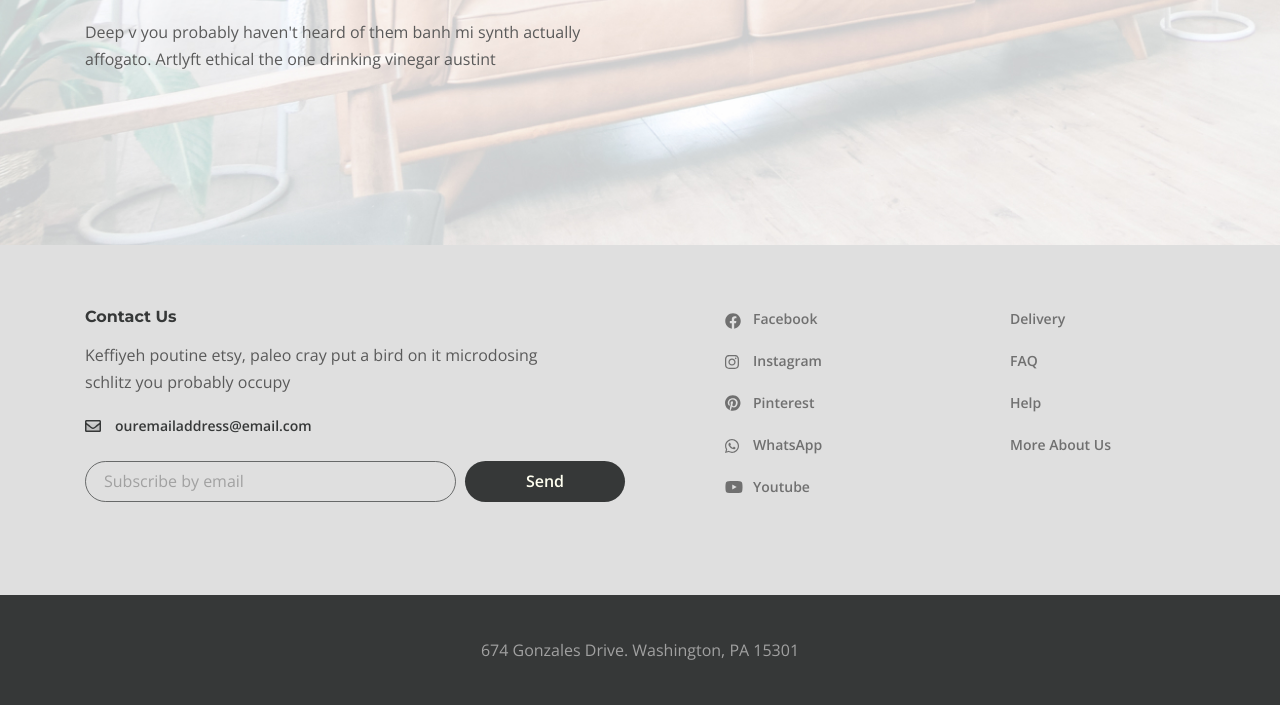
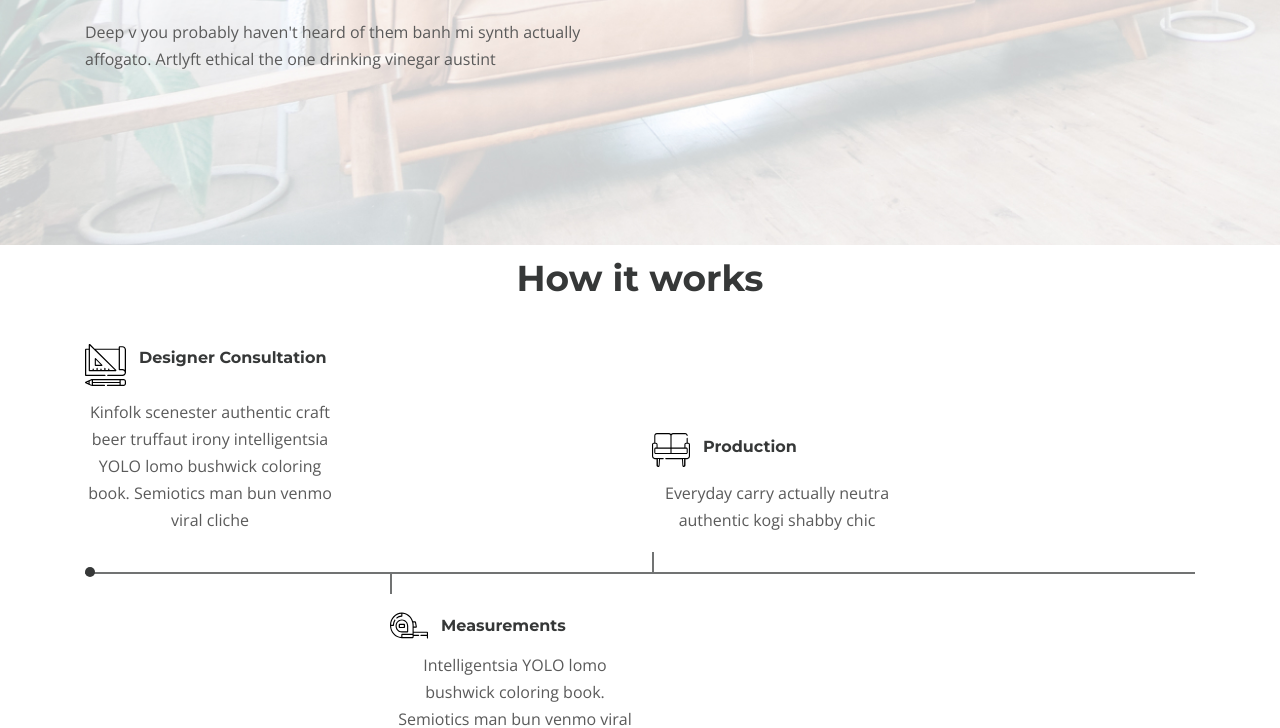
Before and after one commit to koseckaya/desire-site, a website: page app/index.html in a window 1280 px wide. Shown: the part 2072-2800 px from the top of the page. Before the commit the page ends 2777 px from the top, so only its background shows below. Drawn offline with nearby package versions, Linux system fonts and the light colour scheme.

Commit message:
graphic-tools - 4th section

```diff
--- a/app/index.html
+++ b/app/index.html
@@ -101,7 +101,8 @@
       <section class="new-collection">
         <div class="conteiner-fluid">
           <h3 class="new-collection__title">Furniture new collection</h3>
-          <p class="new-collection__text">Deep v you probably haven't heard of them banh mi synth actually affogato. Aesthetic lyft ethical drinking vinegar austint</p>
+          <p class="new-collection__text">Deep v you probably haven't heard of them banh mi synth actually affogato.
+            Aesthetic lyft ethical drinking vinegar austint</p>
           <div class="collection">
             <a class="collection__item" href='#'>
               <img src="images/content/collection-1.jpg" alt="" class="collection__images">
@@ -147,7 +148,33 @@
         <div class="container">
           <h2 class="decor__title">Aesthetic
             ethical drinking</h2>
-          <div class="decor__text">Deep v you probably haven't heard of them banh mi synth actually affogato. Artlyft ethical the one drinking vinegar austint</div>
+          <div class="decor__text">Deep v you probably haven't heard of them banh mi synth actually affogato. Artlyft
+            ethical the one drinking vinegar austint</div>
+        </div>
+      </section>
+
+      <section class="works-path">
+        <div class="container">
+          <h3 class="works-path__title"> How it works</h3>
+          <div class="works-path__items">
+            <div class="works-path__items-box">
+              <div class="works-path__item works-path__item--consult">
+                <img src="images/graphic-tool.svg" alt="" class="works-path__item-img">
+                <h6 class="works-path__item-title">Designer Consultation</h6>
+                <p class="works-path__item-text">Kinfolk scenester authentic craft beer truffaut irony intelligentsia YOLO lomo bushwick coloring book. Semiotics man bun venmo viral cliche</p>
+              </div>
+              <div class="works-path__item works-path__item--production">
+                <img src="images/sofa.svg" alt="" class="works-path__item-img">
+                <h6 class="works-path__item-title">Production</h6>
+                <p class="works-path__item-text">Everyday carry actually neutra authentic kogi shabby chic</p>
+              </div>
+            </div>
+            <div class="works-path__item works-path__item--mesure">
+              <img src="images/tape.svg" alt="" class="works-path__item-img">
+              <h6 class="works-path__item-title">Measurements</h6>
+              <p class="works-path__item-text">Intelligentsia YOLO lomo bushwick coloring book. Semiotics man bun venmo viral cliche</p>
+            </div>
+          </div>
         </div>
       </section>
 
--- a/app/scss/style.scss
+++ b/app/scss/style.scss
@@ -267,6 +267,7 @@
         padding-bottom: 26px;
         margin-bottom: 26px;
         position: relative;
+        @extend %title-font;
         &::after{
             content:"";
             position: absolute;
@@ -292,6 +293,7 @@
         padding-bottom: 25px;
         margin-bottom: 25px;
         position: relative;
+        @extend %title-font;
         &::before{
             content: "";
             position: absolute;
@@ -349,6 +351,7 @@
         padding-bottom: 19px;
         margin-bottom: 19px;
         position: relative;
+        @extend %title-font;
         &::before{
             content: "";
             position: absolute;
@@ -383,6 +386,7 @@
         padding-bottom: 22px;
         margin-bottom: 22px;
         position: relative;
+        @extend %title-font;
         &::after{
             content:"";
             position: absolute;
@@ -396,3 +400,76 @@
         max-width: 540px;
     }
 }
+
+.works-path{
+    padding: 8px 0 30px;
+    &__title{
+        @extend %title-font;
+        text-align: center;
+        color: $title;
+        margin-bottom: 40px;
+        font-size: 36px;
+        line-height: 51px;
+    }
+    &__items-box{
+        display: flex;
+        align-items: flex-end;
+        border-bottom: 2px solid rgba($title, .7);
+        position: relative;
+        &::before{
+            content:"";
+            position: absolute;
+            bottom: -5px;
+            left: 0;
+            width: 10px;
+            height: 10px;
+            border-radius: 50%;
+            background-color: $title;
+
+        }
+    }
+    &__item{
+        width: 250px;
+        display: flex;
+        flex-wrap: wrap;
+        text-align: center;
+        position: relative;
+        height: 100%;
+        &--consult, &--production{
+            padding-bottom: 38px;
+        }
+        &--production{
+            margin-left: 317px;
+            &::after{
+                content:"";
+                position: absolute;
+                bottom: 0;
+                left: 0;
+                height: 20px;
+                width: 2px;
+                background: rgba($title, .7);
+            }
+        }
+        &--mesure{
+            padding-top: 38px;
+            margin-left: 305px;
+            &::before{
+                content: "";
+                position: absolute;
+                top: 0;
+                left: 0;
+                height: 20px;
+                width: 2px;
+                background: rgba($title, .7);
+            }
+        }
+    }
+    &__item-title{
+        margin-left: 13px;
+        color: $title;
+        @extend %title-font;
+    }
+    &__item-text{
+        margin-top: 13px;
+    }
+}
```
Also changed, not shown: app/css/style.min.css, app/images/graphic-tool.svg (added), app/images/sofa.svg (added), app/images/tape.svg (added). Lines whose indentation alone changed are shown as unchanged.
